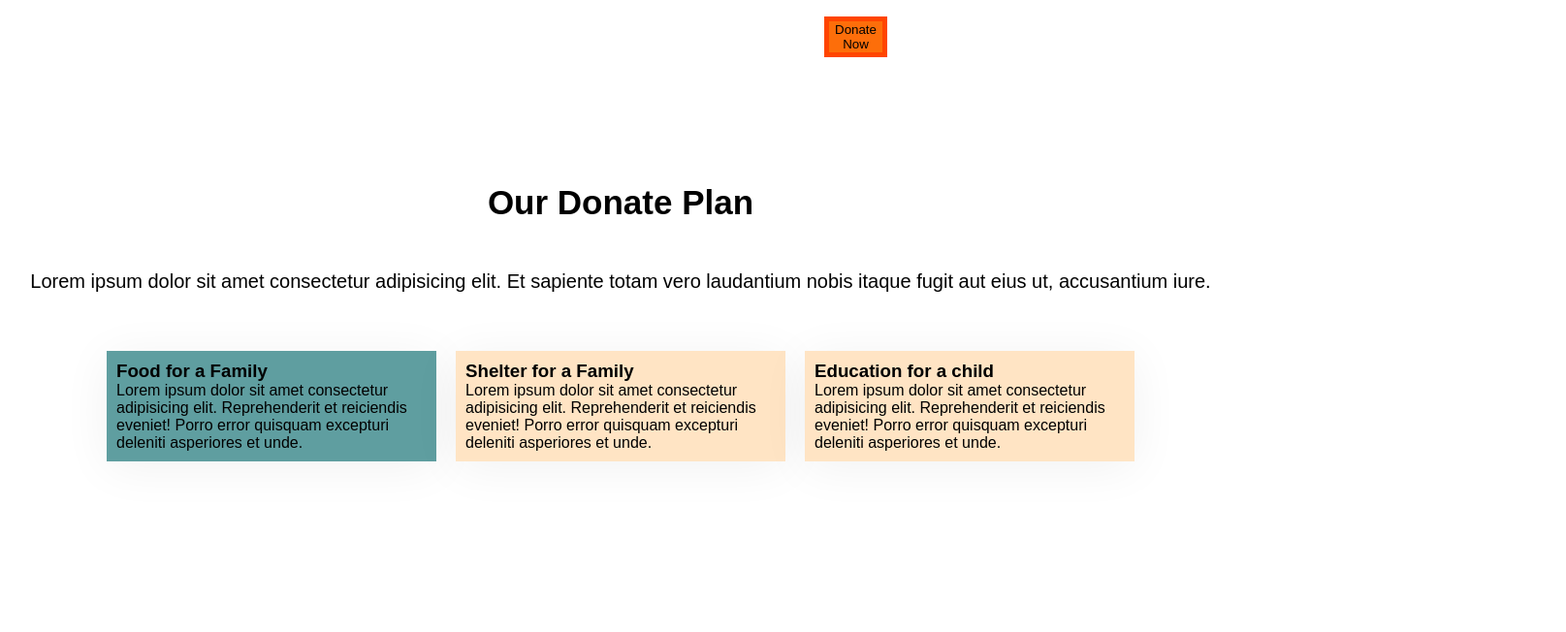
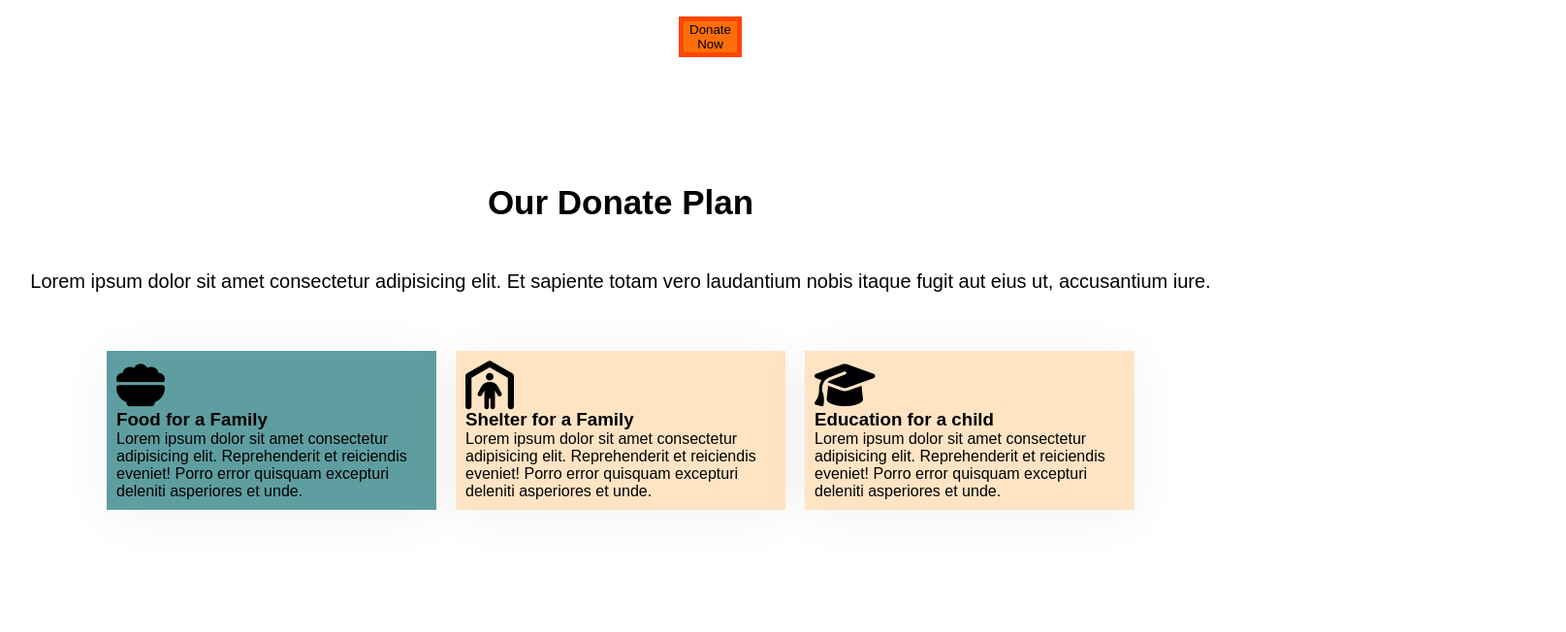
Before and after one commit to ShahidaAkter1/project-donate, a plain HTML site: page index.html in a window 1280 px wide. Shown: the part 1244-1896 px from the top of the page at 97% size, 1615 px wide, since content can reach past the window. Drawn offline with Linux system fonts and the light colour scheme.

Commit message:
some icon added

```diff
--- a/index.html
+++ b/index.html
@@ -9,6 +9,7 @@
     <link rel="preconnect" href="https://fonts.googleapis.com">
 <link rel="preconnect" href="https://fonts.gstatic.com" crossorigin>
 <link href="https://fonts.googleapis.com/css2?family=Open+Sans:ital@0;1&display=swap" rel="stylesheet">
+<script src="https://kit.fontawesome.com/5312b686be.js" crossorigin="anonymous"></script>
 
 </head>
 <body>
@@ -75,17 +76,17 @@
         </div>
         <div class="donate-plan">
             <div class="donate">
-
+                <h1><i class="fa-solid fa-bowl-food"></i></h1>
                 <h3>Food for a Family</h3>
                 <p>Lorem ipsum dolor sit amet consectetur adipisicing elit. Reprehenderit et reiciendis eveniet! Porro error quisquam excepturi deleniti asperiores et unde.</p>
             </div>
             <div class="plan">
-
+                <h1><i class="fa-solid fa-person-shelter"></i></h1>
                 <h3>Shelter for a Family</h3>
                 <p>Lorem ipsum dolor sit amet consectetur adipisicing elit. Reprehenderit et reiciendis eveniet! Porro error quisquam excepturi deleniti asperiores et unde.</p>
             </div>
             <div class="education">
-
+                <h1><i class="fa-solid fa-graduation-cap"></i></h1>
                 <h3>Education for a child</h3>
                 <p>Lorem ipsum dolor sit amet consectetur adipisicing elit. Reprehenderit et reiciendis eveniet! Porro error quisquam excepturi deleniti asperiores et unde.</p>
             </div>
--- a/styles/donate.css
+++ b/styles/donate.css
@@ -142,8 +142,8 @@ text-align:center;
 .button-primary{
     align-items: center;
     color: black;
-    margin-left: 850px;
-    margin-right: 700px;
+    margin-left: 700px;
+    margin-right: 800px;
     border: 5px solid orangered;
     background-color: #FD6E0A;
 }
@@ -170,6 +170,10 @@ section{
     margin-left: 100px;
     margin-right: 100px;
     padding: 10px;
+}
+.donate-plan h1 i {
+    font-size: 50px;
+
 }
 .donate:hover{
     /* background-color: #FD6E0A; */
```
